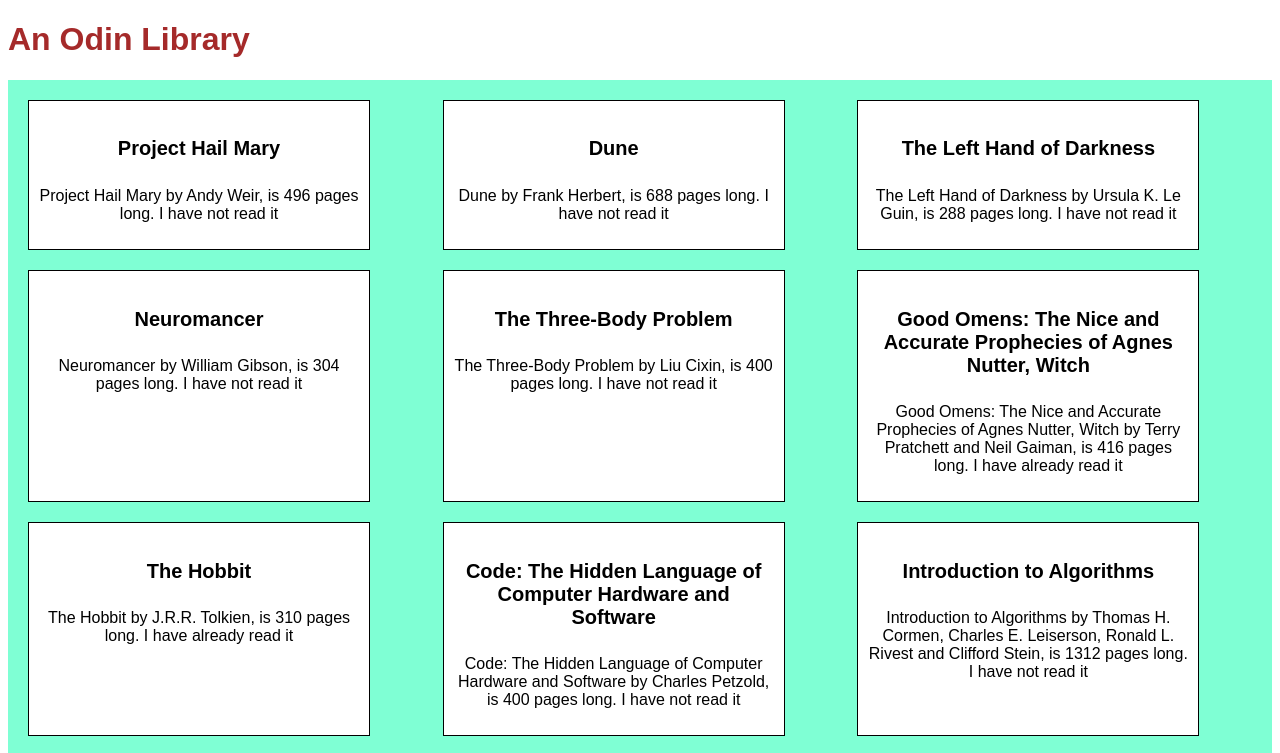
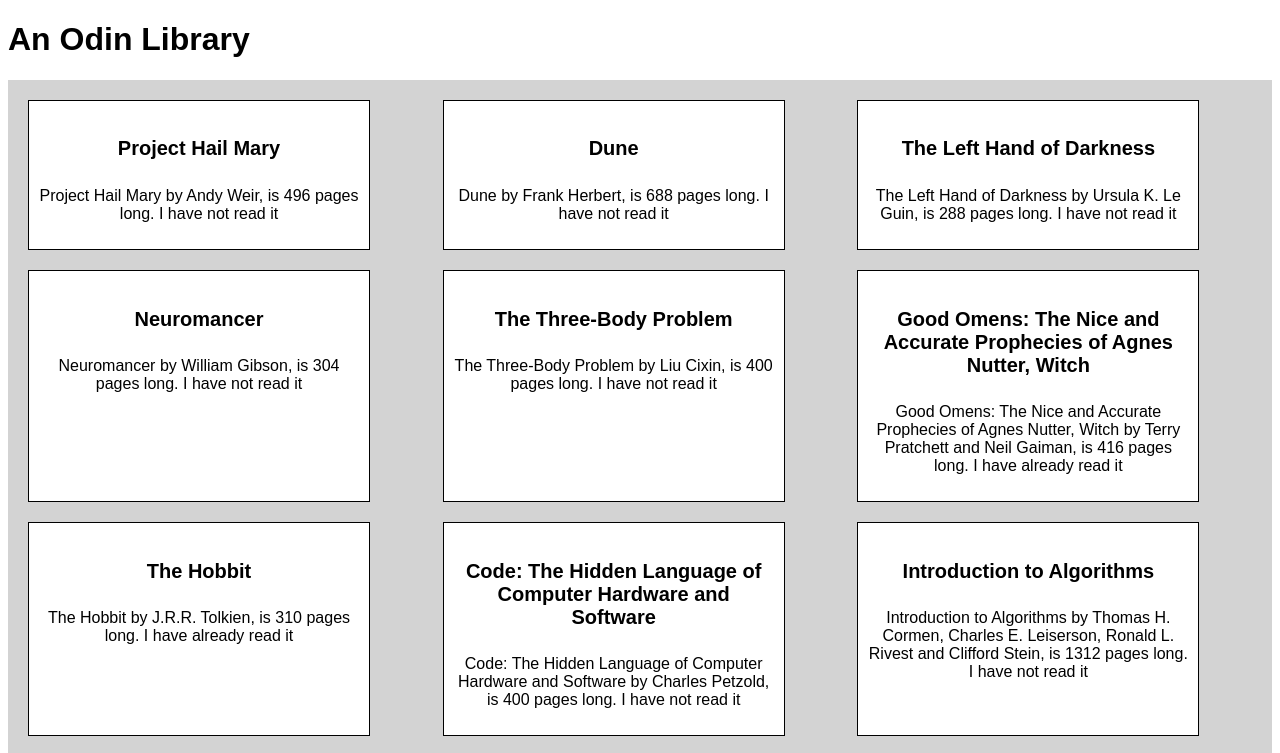
Before and after one commit to rfsjim/odin-library, a plain HTML site: page index.html in a window 1280 px wide. Shown: the top 753 px of the page. Drawn offline with Linux system fonts and the light colour scheme.

Commit message:
Feat: Refine colours in style

```diff
--- a/css/style.css
+++ b/css/style.css
@@ -1,15 +1,11 @@
 body {
     font-family: Arial, Helvetica, Verdana, Geneva, Tahoma, 'Trebuchet MS', sans-serif;
-}
-
-h1 {
-    color: brown;
 }
 
 #catalogue {
     display: grid;
     grid-template-columns: auto auto auto;
-    background-color: aquamarine;
+    background-color: lightgray;
     gap: 20px;
     padding: 20px;
 }
```
